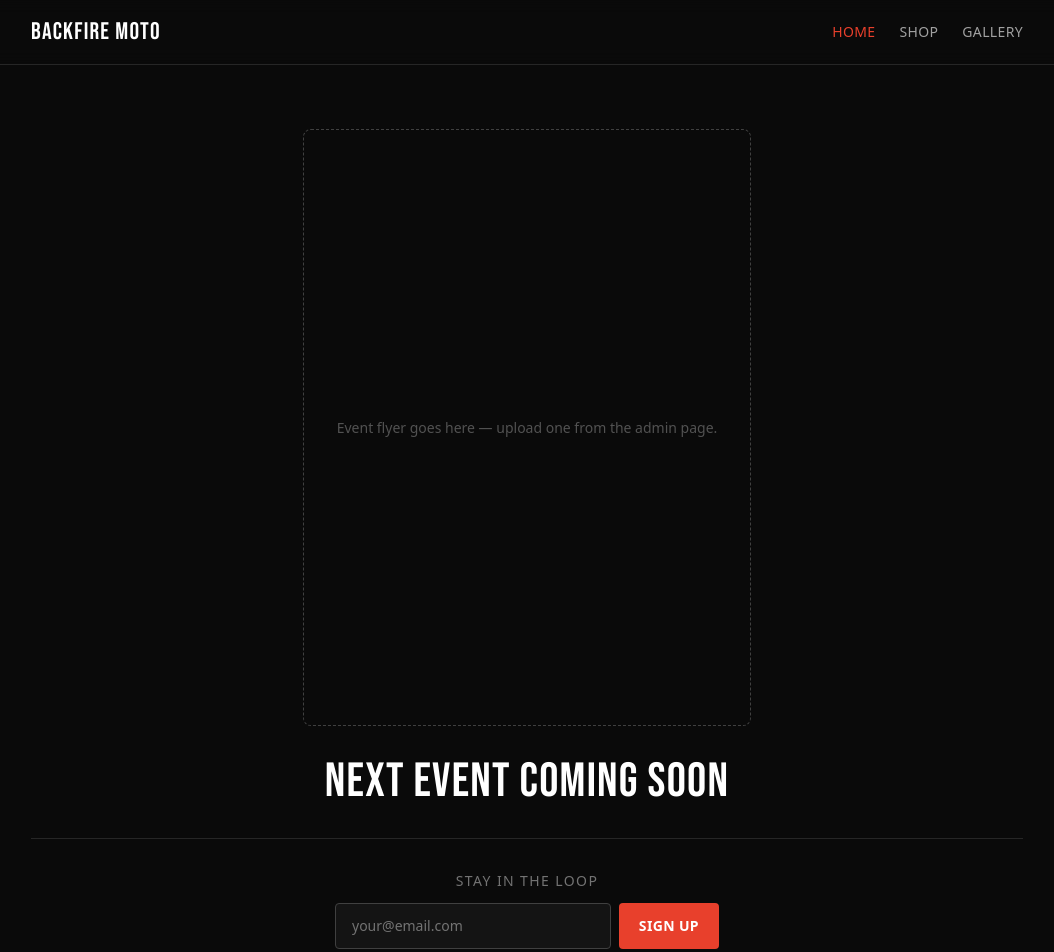
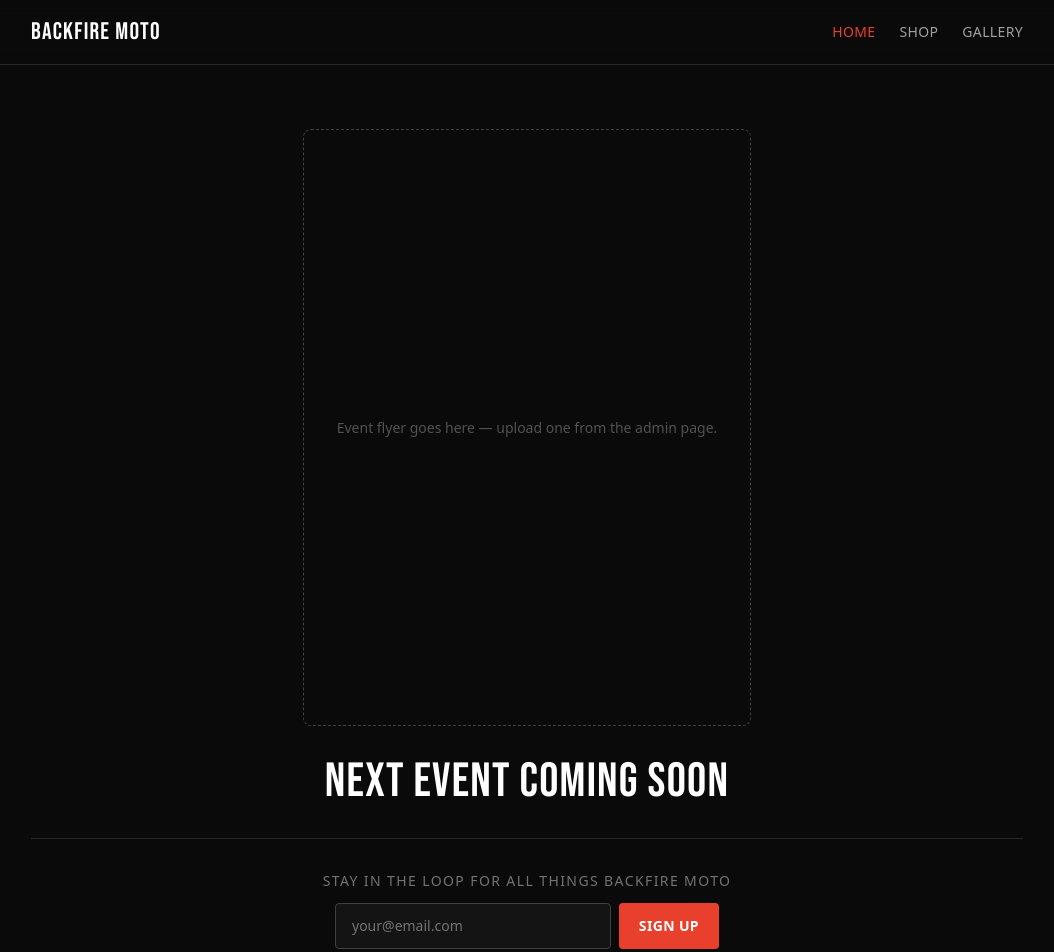
Before and after one commit to lansijarvi/backfire-moto, a React (Vite) app: page / in a window 1280 px wide. Shown: the top 952 px of the page, without its empty margins (113-1167 px from the left). Built offline with nearby package versions, Linux system fonts and the light colour scheme; no server answers; the database is empty.

Commit message:
Reframe newsletter headline around the Backfire Moto brand
"Stay in the loop" alone undersold it — this is a lifestyle brand
(builds, rides, music, food, merch), not just an event page.

Co-Authored-By: Claude Sonnet 5 <noreply@anthropic.com>

```diff
--- a/src/pages/Home.jsx
+++ b/src/pages/Home.jsx
@@ -52,7 +52,9 @@ export default function Home() {
         </div>
 
         <div className="w-full flex flex-col items-center gap-3 pt-8 border-t border-neutral-800">
-          <h2 className="text-sm uppercase tracking-widest text-neutral-500">Stay in the loop</h2>
+          <h2 className="text-sm uppercase tracking-widest text-neutral-500">
+            Stay in the loop for all things Backfire Moto
+          </h2>
           <NewsletterSignup />
         </div>
       </section>
```
